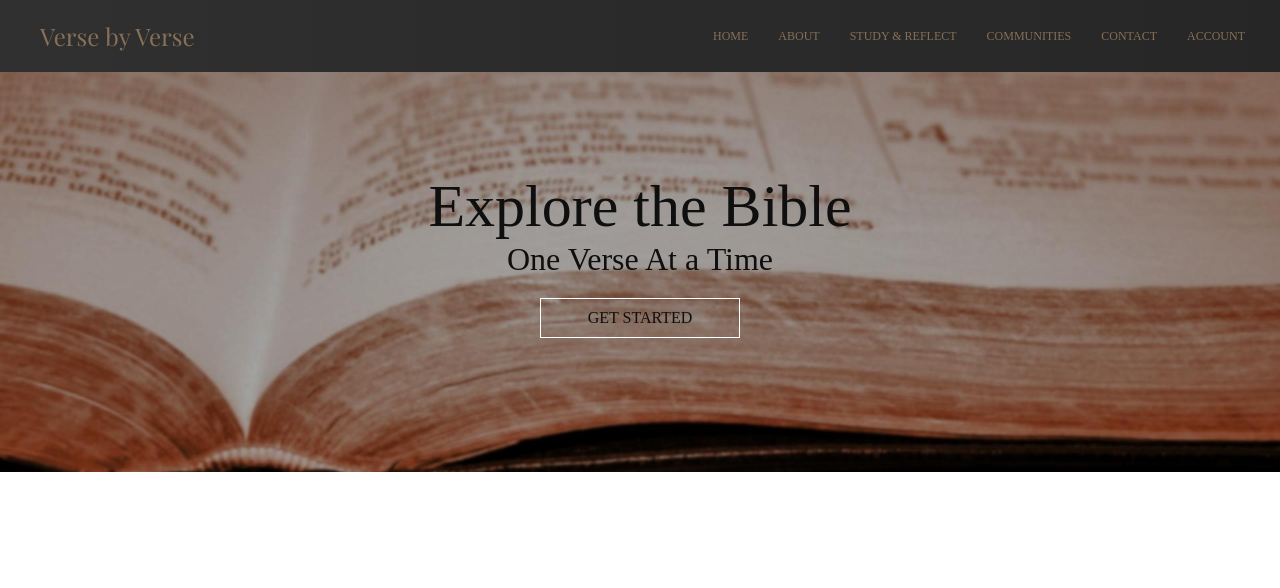
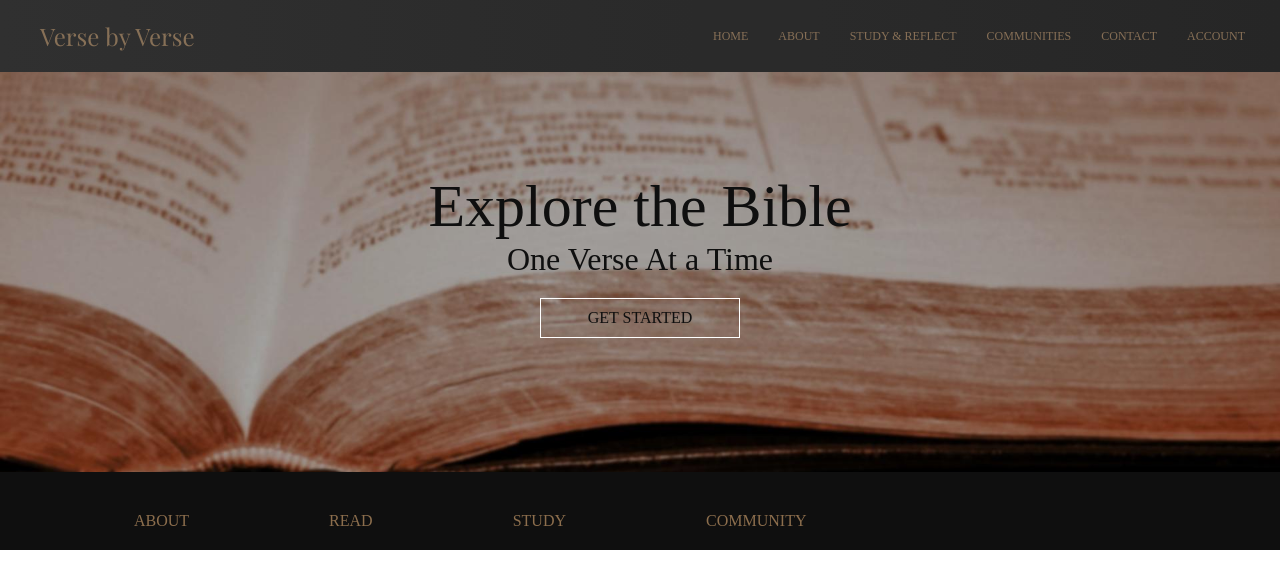
Before and after one commit to LeeJay0126/verse_by_verse, a React (Create React App) app: page / in a window 1280 px wide. Shown: the top 588 px of the page. Built offline with nearby package versions, Linux system fonts and the light colour scheme; a web font is replaced by a local one.

Commit message:
Home Body & Home Header completed

```diff
--- a/src/home/Home.js
+++ b/src/home/Home.js
@@ -1,12 +1,14 @@
 import Hero from "./Hero";
 import "./Home.css";
+import HomeBody from "./HomeBody";
 
 const Home = () => {
 
     return (
-       <div>
-        <Hero/>
-       </div>
+        <div>
+            <Hero />
+            <HomeBody />
+        </div>
     );
 };
 
--- a/src/home/HomeBody.css
+++ b/src/home/HomeBody.css
@@ -2,3 +2,19 @@
     Fonts:     color: #8C6E4D;
     Background color: #0f0f0f
 */
+
+.HomeBody {
+    background-color: #0f0f0f;
+}
+
+.HomeHeader {
+    width: 90%;
+    padding-top: 20px;
+    margin: 0 auto;
+}
+
+.HomeHeaderList li {
+    display: inline-block;
+    color: #8C6E4D;
+    padding: 20px 70px;
+}
--- a/src/home/HomeBody.js
+++ b/src/home/HomeBody.js
@@ -2,12 +2,18 @@ import "./HomeBody.css";
 
 const HomeBody = () => {
 
-    return(
-        <body className="HomeBody">
-            <h1 className="HomeH1">
+    return (
+        <section className="HomeBody">
+            <div className="HomeHeader">
+                <ul className="HomeHeaderList">
+                    <li>ABOUT</li>
+                    <li>READ</li>
+                    <li>STUDY</li>
+                    <li>COMMUNITY</li>
+                </ul>
+            </div>
 
-            </h1>
-        </body>
+        </section>
     );
 };
 
```
